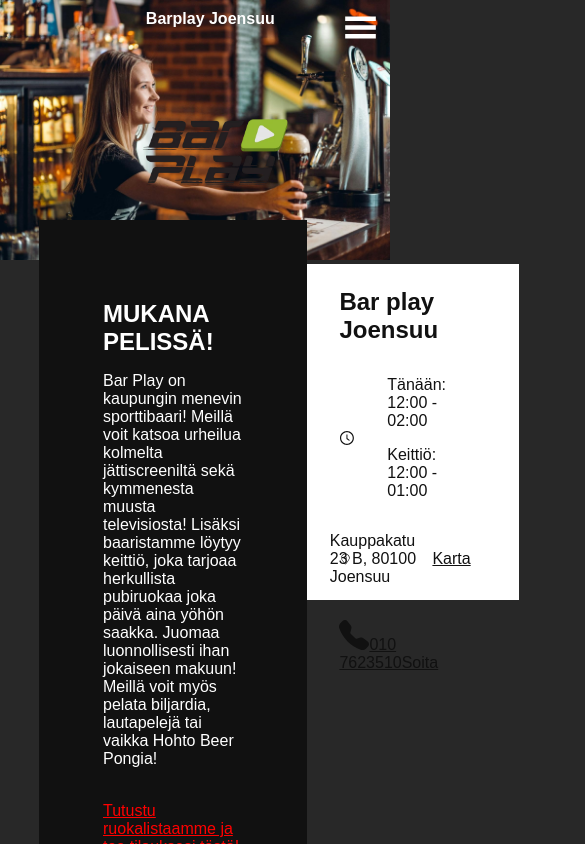
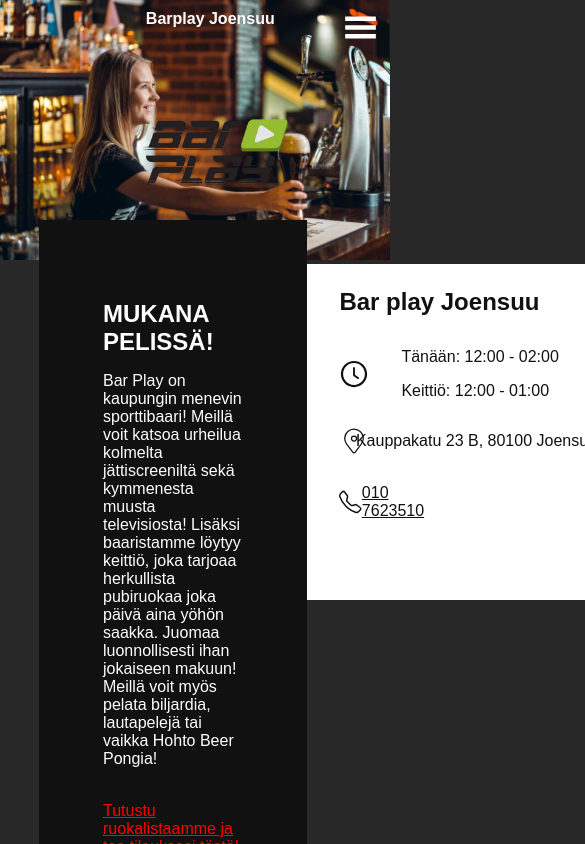
Before and after one commit to MarkusAP98/barplay02, a React (Create React App) app: page / in a window 390 px wide. Shown: the top 844 px of the page, 585 px wide, since content can reach past the window. Built offline with nearby package versions, Linux system fonts and the light colour scheme.

Commit message:
got the phone info done

```diff
--- a/src/components/Info/Info.css
+++ b/src/components/Info/Info.css
@@ -85,11 +85,15 @@
 /* ----- Phone ------ */
 
 .barplay__schedule-phone {
+  display: flex;
   justify-content: space-between;
   align-items: center;
 }
 
 .barplay__schedule-phone a {
   color: #111111;
-  align-items: center;
 }
+
+#soita {
+    margin-left: 11rem;
+}
--- a/src/components/Info/Info.js
+++ b/src/components/Info/Info.js
@@ -2,7 +2,7 @@
 import "./Info.css";
 import { AiOutlineClockCircle } from "react-icons/ai";
 import { CiLocationOn } from "react-icons/ci";
-import { BsTelephoneFill } from "react-icons/bs";
+import { BsTelephone } from "react-icons/bs";
 
 const Info = () => {
   return (
@@ -64,9 +64,9 @@
           </div>
           <br></br>
           <div className="barplay__schedule-phone">
-            <BsTelephoneFill className="barplay__schedule-icon" />
+            <BsTelephone className="barplay__schedule-icon" />
             <a href="#">010 7623510</a>
-            <a href="#">Soita</a>
+            <a href="#" id="soita">Soita</a>
           </div>
         </div>
       </div>
```
